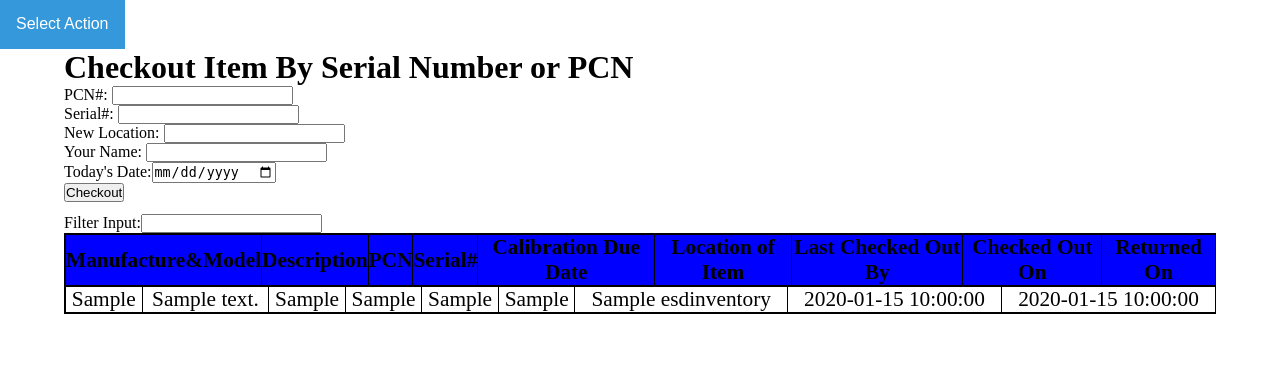
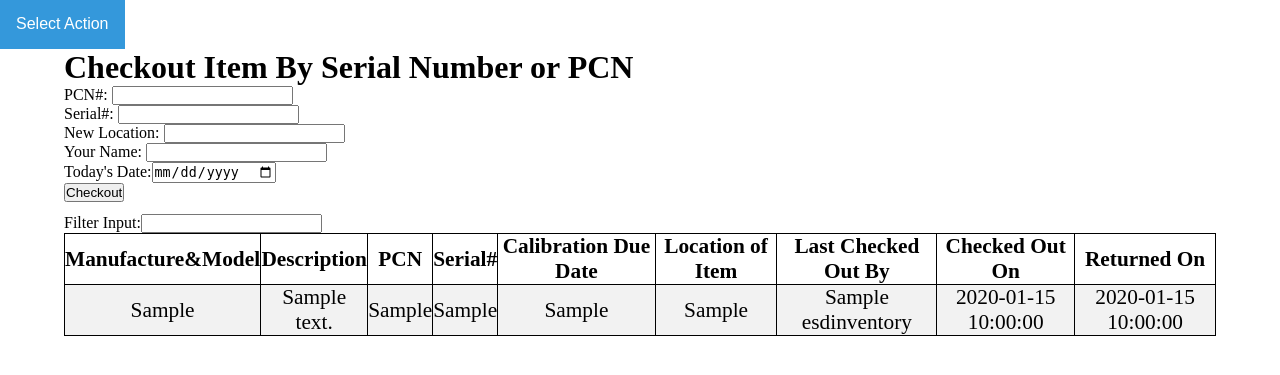
Before and after one commit to AnthonyDinhTNguyen/AnthonyDinhTNguyen.github.io, a PHP site: page /index.php in a window 1280 px wide. Shown: the part 114-489 px from the top of the page. Run offline with PHP 8.4, Linux system fonts and the light colour scheme; tables that the repository leaves empty or names only in its code hold one stand-in row (values such as "Sample post"); data that the repository does not hold is empty.

Commit message:
fixing the table
attempting to fix

```diff
--- a/backend.php
+++ b/backend.php
@@ -19,7 +19,7 @@ $result = $conn->query($sql);
 $pcnN = 0;
 $serialN = 0;
 if ($result->num_rows > 0) {
-    echo "<div id = tableContainer><table id = 'myTable'><thead><tr><th onclick = 'sortTable(0)'>Manufacture&Model</th><th onclick = 'sortTable(1)'>Description</th><th onclick = 'sortTable(2)'>PCN</th><th onclick = 'sortTable(3)'>Serial#</th><th onclick = 'sortTable(4)'>Calibration Due Date</th><th onclick = 'sortTable(5)'>Location of Item</th><th onclick = 'sortTable(6)'>Last Checked Out By</th><th onclick = 'sortTable(7)'>Checked Out On</th><th onclick = 'sortTable(8)'>Returned On</th></tr></thead>";
+    echo "<div id = tableContainer><table id = 'myTable'><tr><th onclick = 'sortTable(0)'>Manufacture&Model</th><th onclick = 'sortTable(1)'>Description</th><th onclick = 'sortTable(2)'>PCN</th><th onclick = 'sortTable(3)'>Serial#</th><th onclick = 'sortTable(4)'>Calibration Due Date</th><th onclick = 'sortTable(5)'>Location of Item</th><th onclick = 'sortTable(6)'>Last Checked Out By</th><th onclick = 'sortTable(7)'>Checked Out On</th><th onclick = 'sortTable(8)'>Returned On</th></tr>";
     // output data of each row
     while($row = $result->fetch_assoc()) {
 		$pcnID = "pcnID".$pcnN;
--- a/style.css
+++ b/style.css
@@ -73,15 +73,6 @@ th{
 td{
 	height: 50%;
 	//width: 10%;
-}
-thead{
-	background-color: #0000ff;
-	//position: fixed;
-}
-tr {
-  display: table;
-  width: 100%;
-  //table-layout: fixed;
 }
 /*tbody {
 	overflow:auto;
```
